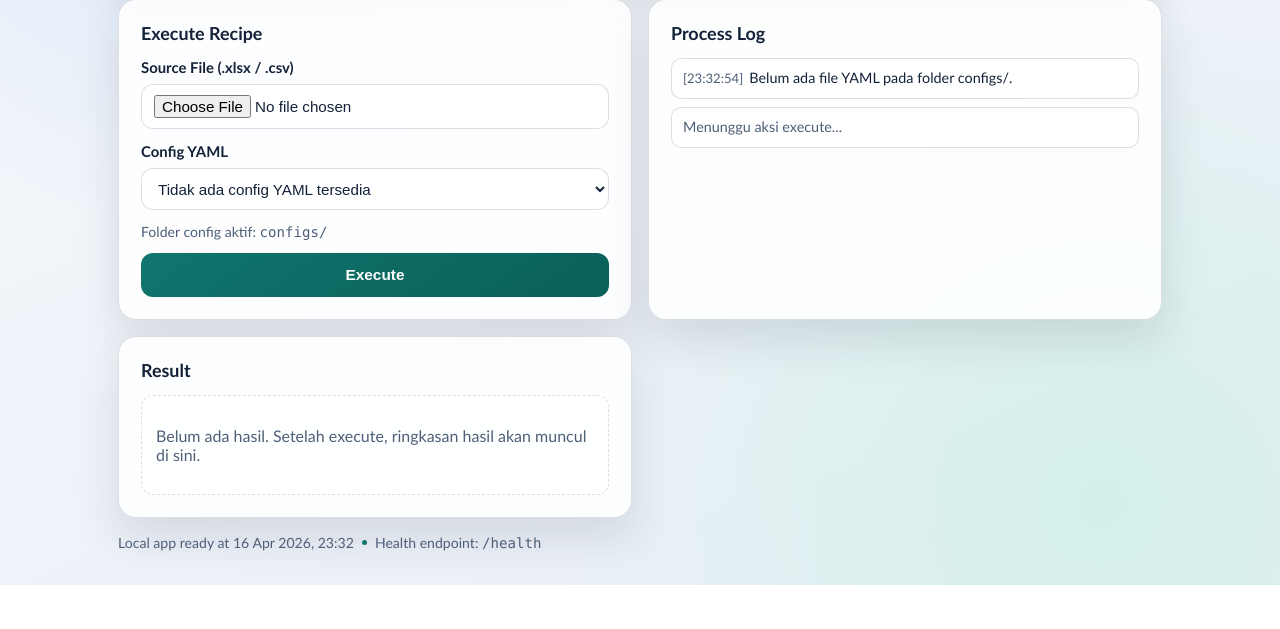
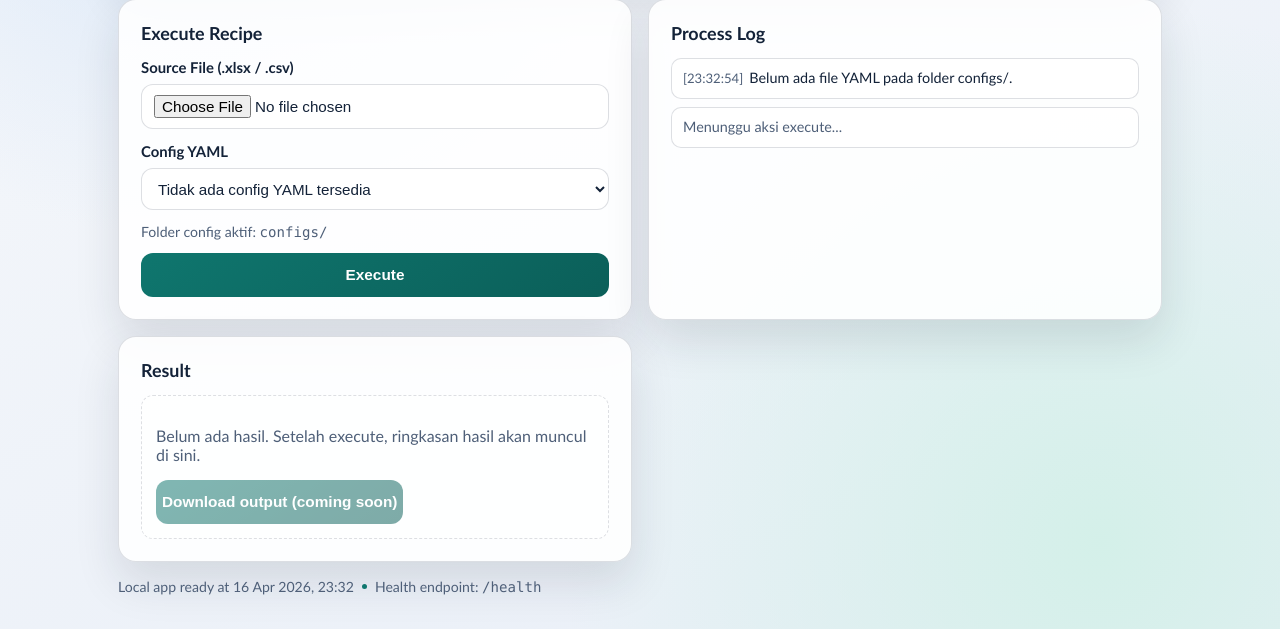
Before and after one commit to arisafaribinridwan/tool-fcost, a Flask app: page / in a window 1280 px wide. Shown: the part 233-862 px from the top of the page. Before the commit the page ends 818 px from the top, so only its background shows below. Run offline with Flask 3, Linux system fonts and the light colour scheme; data that the repository does not hold is empty.

Commit message:
feat(ui): add explicit download placeholder control in result panel

```diff
--- a/app/web/static/js/main.js
+++ b/app/web/static/js/main.js
@@ -140,6 +140,8 @@
     const fileName = typeof result.file_name === "string" ? result.file_name : "-";
     const mode = typeof payload.mode === "string" ? payload.mode : "unknown";
     const runId = typeof payload.run_id === "string" ? payload.run_id : "-";
+    const downloadUrl = typeof result.download_url === "string" ? result.download_url : null;
+    const downloadReady = result.download_ready === true;
 
     resultStateEl.innerHTML = "";
 
@@ -155,7 +157,18 @@
     modeEl.className = "result-meta";
     modeEl.textContent = `Mode: ${mode} (belum menulis file final di fase 2)`;
 
-    resultStateEl.append(titleEl, fileEl, modeEl);
+    const downloadButtonEl = document.createElement("button");
+    downloadButtonEl.type = "button";
+    downloadButtonEl.textContent = downloadReady ? "Download output" : "Download output (coming soon)";
+    if (downloadReady && downloadUrl) {
+      downloadButtonEl.addEventListener("click", () => {
+        window.location.href = downloadUrl;
+      });
+    } else {
+      downloadButtonEl.disabled = true;
+    }
+
+    resultStateEl.append(titleEl, fileEl, modeEl, downloadButtonEl);
   }
 
   function addLog(message, level, isoTime) {
--- a/app/web/templates/index.html
+++ b/app/web/templates/index.html
@@ -65,6 +65,7 @@
           <p class="muted">
             Belum ada hasil. Setelah execute, ringkasan hasil akan muncul di sini.
           </p>
+          <button type="button" disabled>Download output (coming soon)</button>
         </div>
       </section>
 
```
